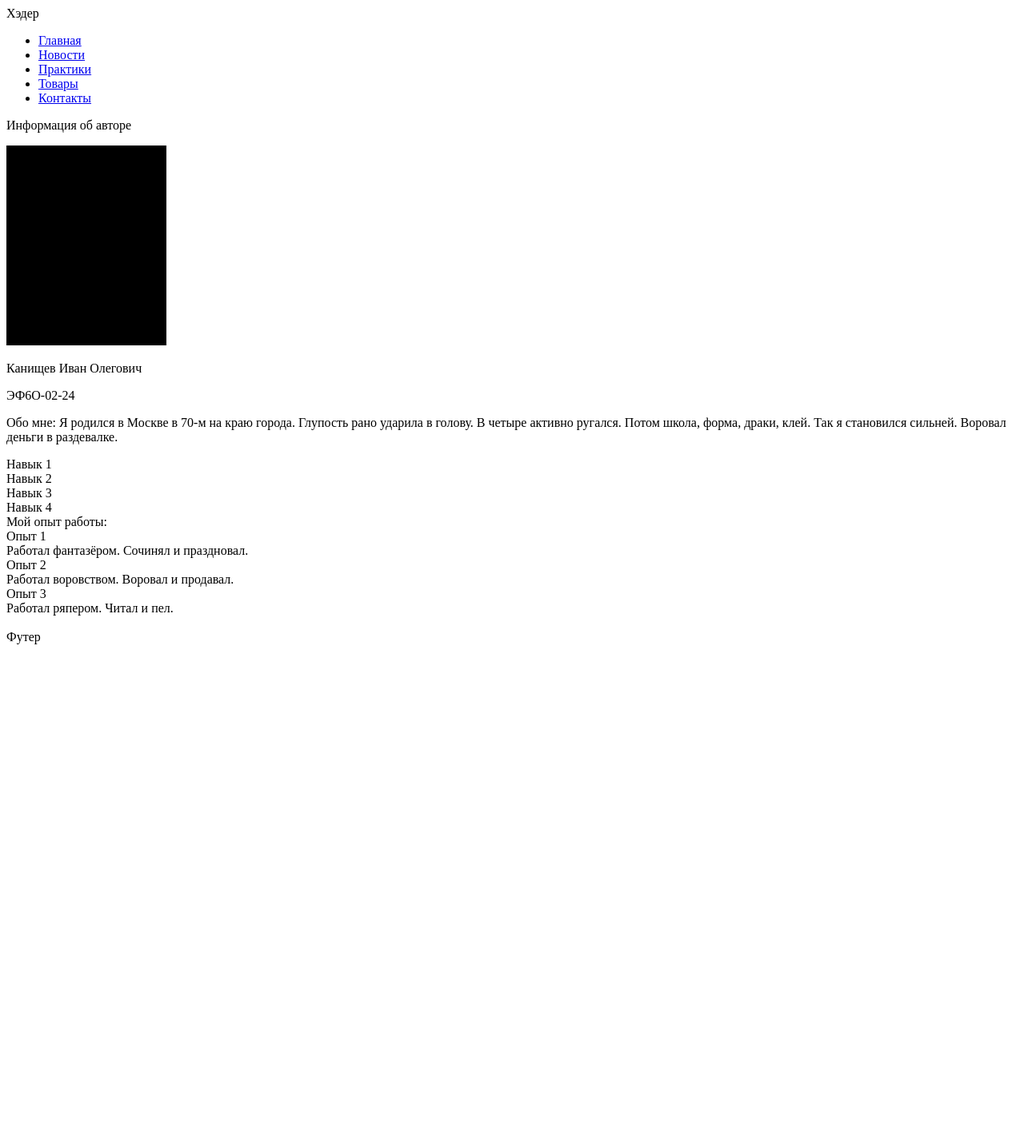
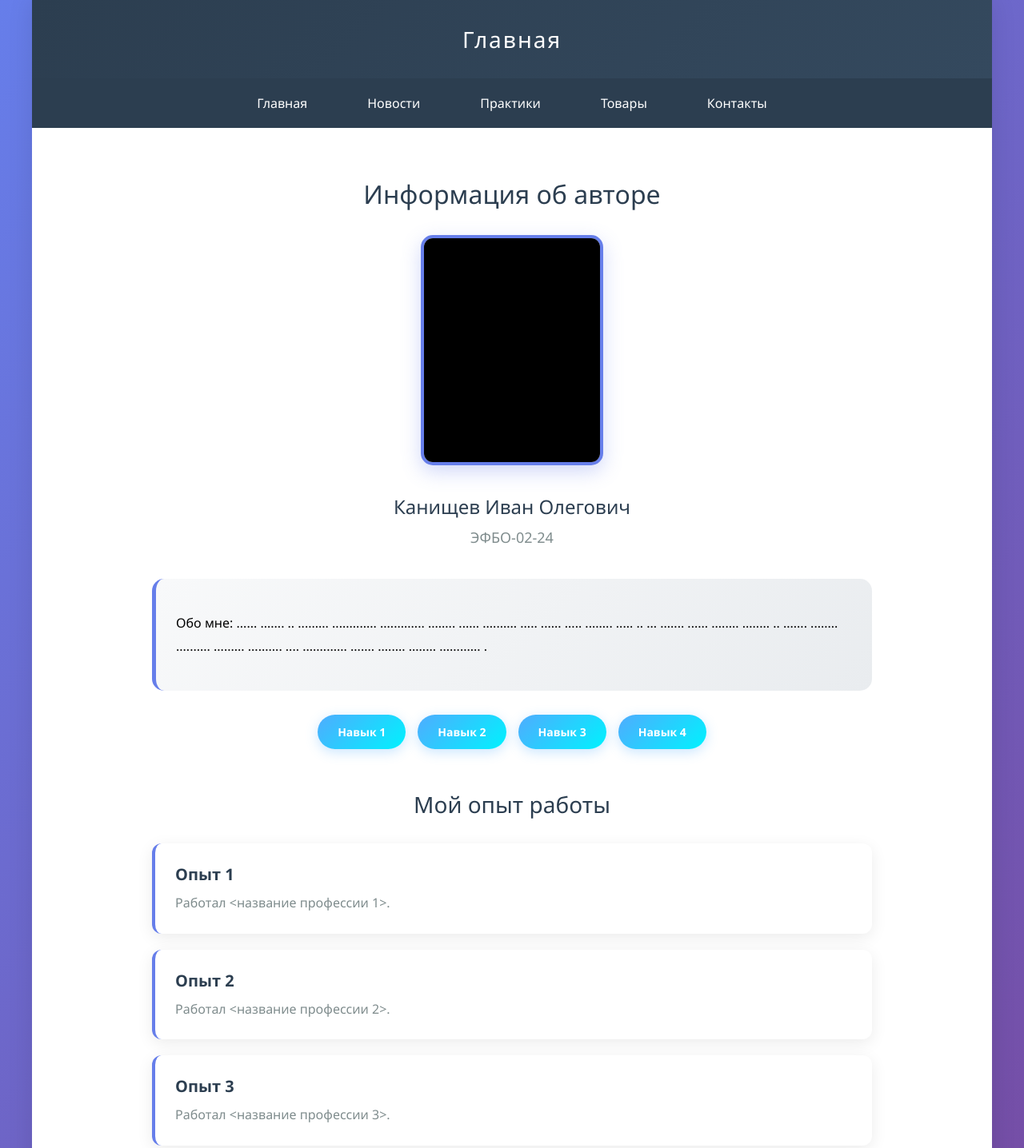
Before and after one commit to Avava-leet/frontend-and-backend-practice, a plain HTML site: page pages/index.html in a window 1280 px wide. Shown: the top 1436 px of the page at 80% size. Before the commit the page ends 814 px from the top, so only its background shows below. Drawn offline with Linux system fonts and the light colour scheme.

Commit message:
feat: 8 практическая

```diff
--- a/pages/contacts.html
+++ b/pages/contacts.html
@@ -4,25 +4,27 @@
     <meta charset="UTF-8">
     <meta name="viewport" content="width=device-width, initial-scale=1.0">
     <title>Семестровая работа</title>
+    <link rel="stylesheet" href="../style/styles.css">
 </head>
 <body>
-    <div id="header">Хэдер</div>
-    <div id="menu">
-        <ul>
-            <li><a href="index.html">Главная</a></li>
-            <li><a href="news.html">Новости</a></li>
-            <li><a href="practices.html">Практики</a></li>
-            <li><a href="goods.html">Товары</a></li>
-            <li><a href="contacts.html">Контакты</a></li>
-        </ul>
+    <div class="page-container">
+        <div class="header">Контакты</div>
+        <div class="nav">
+            <ul class="nav-list">
+                <li class="nav-item"><a class="nav-link" href="index.html">Главная</a></li>
+                <li class="nav-item"><a class="nav-link" href="news.html">Новости</a></li>
+                <li class="nav-item"><a class="nav-link" href="practices.html">Практики</a></li>
+                <li class="nav-item"><a class="nav-link" href="goods.html">Товары</a></li>
+                <li class="nav-item"><a class="nav-link" href="contacts.html">Контакты</a></li>
+            </ul>
     </div>
 
     <div id="content">
-        foipaquestions@fbi.gov<br>
-        Москва, Вознесенский пер., 8/5с3<br>
-        <button type="submit" id="submit-btn">Отправить</button>
+        <h2 class="section-title">foipaquestions@fbi.gov</h2>
+        <h2 class="section-title">Москва, Вознесенский пер., 8/5с3</h2>
+        <button type="submit" class="submit-btn">Отправить</button>
     </div>
 
-    <br><div id="footer">Футер</div>
+    <div class="footer">Футер</div>
 </body>
 </html>
--- a/pages/index.html
+++ b/pages/index.html
@@ -4,46 +4,58 @@
     <meta charset="UTF-8">
     <meta name="viewport" content="width=device-width, initial-scale=1.0">
     <title>Семестровая работа</title>
+    <link rel="stylesheet" href="../style/styles.css">
 </head>
 <body>
-    <div id="header">Хэдер</div>
-    <div id="menu">
-        <ul>
-            <li><a href="index.html">Главная</a></li>
-            <li><a href="news.html">Новости</a></li>
-            <li><a href="practices.html">Практики</a></li>
-            <li><a href="goods.html">Товары</a></li>
-            <li><a href="contacts.html">Контакты</a></li>
-        </ul>
+    <div class="page-container">
+        <div class="header">Главная</div>
+        <div class="nav">
+            <ul class="nav-list">
+                <li class="nav-item"><a class="nav-link" href="index.html">Главная</a></li>
+                <li class="nav-item"><a class="nav-link" href="news.html">Новости</a></li>
+                <li class="nav-item"><a class="nav-link" href="practices.html">Практики</a></li>
+                <li class="nav-item"><a class="nav-link" href="goods.html">Товары</a></li>
+                <li class="nav-item"><a class="nav-link" href="contacts.html">Контакты</a></li>
+            </ul>
+    </div>
 
-    </div>
-        <div id="content">
-        <p>Информация об авторе</p>
-        <img src="../images/photo.png" alt="Фото автора" width="200" height="250">
-        <p>Канищев Иван Олегович</p>
-        <p>ЭФ6О-02-24</p>
-        <p>Обо мне: Я родился в Москве в 70-м на краю города. Глупость рано ударила в голову. В четыре активно ругался. Потом школа, форма, драки, клей. Так я становился сильней. Воровал деньги в раздевалке.</p>
-        <div>Навык 1</div>
-        <div>Навык 2</div>
-        <div>Навык 3</div>
-        <div>Навык 4</div>
-        <div>
-            Мой опыт работы:
-            <div>
-                Опыт 1<br>
-                Работал фантазёром. Сочинял и праздновал.
+        <div class="content">
+            <div class="profile-header">
+                <h1 class="profile-title">Информация об авторе</h1>
+                <img class="profile-photo" src="../images/photo.png" alt="Фото автора">
+                <h2 class="profile-name">Канищев Иван Олегович</h2>
+                <p class="profile-group">ЭФБО-02-24</p>
             </div>
-            <div>
-                Опыт 2<br>
-                Работал воровством. Воровал и продавал.
+
+            <div class="about-me">
+                <p>Обо мне: ...... ....... .. ......... ............. ............. ........ ...... .......... ..... ...... ..... ........ ..... .. ... ....... ......
+                    ........ ........ .. ....... ........ .......... ......... .......... .... ............. ....... ........ ........ ............ .</p>
+                </div>
+
+            <div class="skills-container">
+                <div class="skill-tag">Навык 1</div>
+                <div class="skill-tag">Навык 2</div>
+                <div class="skill-tag">Навык 3</div>
+                <div class="skill-tag">Навык 4</div>
             </div>
-            <div>
-                Опыт 3<br>
-                Работал ряпером. Читал и пел.
+
+            <div class="experience-section">
+                <h2 class="section-title">Мой опыт работы</h2>
+                <div class="experience-card">
+                    <h3 class="experience-title">Опыт 1</h3>
+                    <p class="experience-desc">Работал &ltназвание профессии 1&gt. </p>
+                </div>
+                <div class="experience-card">
+                    <h3 class="experience-title">Опыт 2</h3>
+                    <p class="experience-desc">Работал &ltназвание профессии 2&gt.</p>
+                </div>
+                <div class="experience-card">
+                    <h3 class="experience-title">Опыт 3</h3>
+                    <p class="experience-desc">Работал &ltназвание профессии 3&gt.</p>
+                </div>
             </div>
         </div>
+        <div class="footer">Футер</div>
     </div>
-
-    <br><div id="footer">Футер</div>
 </body>
 </html>
--- /dev/null
+++ b/style/styles.css
@@ -0,0 +1,237 @@
+/* ********** БАЗОВЫЕ СТИЛИ ******** */
+body {
+    font-family: 'Segoe UI', Tahoma, Geneva, Verdana, sans-serif; /* Современный шрифт для лучшей читаемости */
+    margin: 0; /* Убираем стандартные отступы браузера */
+    padding: 0; /* Убираем стандартные внутренние отступы */
+    background: linear-gradient(135deg, #667eea 0%, #764ba2 100%); /* Красивый градиентный фон всей страницы */
+    min-height: 100vh; /* Минимальная высота равна высоте окна браузера */
+}
+
+/* **КОНТЕЙНЕР СТРАНИЦЫ*******/
+.page-container {
+    max-width: 1200px; /* Максимальная ширина контента */
+    margin: 0 auto; /* Центрирование контейнера по горизонтали */
+    background: white; /* Белый фон для основного содержимого */
+    min-height: 100vh; /* Минимальная высота равна высоте окна браузера */
+    box-shadow: 0 0 30px rgba(0,0,0,0.1); /* Легкая тень вокруг всего контента */
+}
+
+/* **ШАПКА*******/
+.header {
+    background: linear-gradient(135deg, #2c3e50 0%, #34495e 100%); /* Темный градиентный фон */
+    color: white; /* Белый цвет текста */
+    text-align: center; /* Выравнивание текста по центру */
+    padding: 30px; /* Внутренние отступы со всех сторон */
+    font-size: 28px; /* Размер шрифта */
+    font-weight: 300; /* Легкое начертание шрифта */
+    letter-spacing: 2px; /* Расстояние между буквами */
+}
+
+/* **НАВИГАЦИЯ*******/
+.nav {
+    background: #2c3e50; /* Темно-синий фон навигации */
+    padding: 20px 0; /* Вертикальные отступы */
+}
+
+.nav-list {
+    list-style: none; /* Убираем маркеры списка */
+    margin: 0; /* Убираем внешние отступы */
+    padding: 0; /* Убираем внутренние отступы */
+    display: flex; /* Горизонтальное расположение элементов */
+    justify-content: center; /* Выравнивание по центру */
+    gap: 25px; /* Расстояние между элементами навигации */
+}
+
+.nav-item {
+    margin: 0; /* Убираем отступы у пунктов меню */
+}
+
+.nav-link {
+    color: white; /* Белый цвет текста ссылок */
+    text-decoration: none; /* Убираем подчеркивание ссылок */
+    padding: 12px 25px; /* Отступы внутри ссылок */
+    border-radius: 25px; /* Скругленные углы (капсульная форма) */
+    transition: all 0.3s ease; /* Плавные анимации при изменении */
+    font-weight: 500; /* Средняя жирность шрифта */
+}
+
+.nav-link:hover {
+    background: rgba(255,255,255,0.1); /* Полупрозрачный белый фон при наведении */
+    transform: translateY(-2px); /* Легкое поднятие элемента при наведении */
+}
+
+/* ==== ОСНОВНОЙ КОНТЕНТ ==== */
+.content {
+    padding: 40px; /* Внутренние отступы контента */
+    max-width: 900px; /* Максимальная ширина контента */
+    margin: 0 auto; /* Центрирование контента */
+}
+
+/* ==== ГЛАВНАЯ СТРАНИЦА ==== */
+.profile-header {
+    text-align: center; /* Выравнивание по центру */
+    margin-bottom: 40px; /* Отступ снизу */
+}
+
+.profile-title {
+    font-size: 32px; /* Размер шрифта заголовка */
+    color: #2c3e50; /* Темно-синий цвет текста */
+    margin-bottom: 10px; /* Отступ снизу */
+    font-weight: 300; /* Легкое начертание шрифта */
+}
+
+.profile-photo {
+    width: 220px; /* Фиксированная ширина фото */
+    height: 280px; /* Фиксированная высота фото */
+    border-radius: 15px; /* Скругленные углы фото */
+    object-fit: cover; /* Обрезка фото для сохранения пропорций */
+    margin: 20px auto; /* Центрирование и отступы */
+    border: 4px solid #667eea; /* Синяя рамка вокруг фото */
+    box-shadow: 0 8px 25px rgba(102, 126, 234, 0.3); /* Тень с синим оттенком */
+}
+
+.profile-name {
+    font-size: 24px; /* Размер шрифта имени */
+    color: #2c3e50; /* Темно-синий цвет текста */
+    margin: 10px 0; /* Вертикальные отступы */
+    font-weight: 500; /* Средняя жирность шрифта */
+}
+
+.profile-group {
+    font-size: 18px; /* Размер шрифта группы */
+    color: #7f8c8d; /* Серый цвет текста */
+    margin: 5px 0; /* Вертикальные отступы */
+}
+
+.about-me {
+    background: linear-gradient(135deg, #f8f9fa 0%, #e9ecef 100%); /* Светлый градиентный фон */
+    padding: 25px; /* Внутренние отступы */
+    border-radius: 15px; /* Скругленные углы */
+    margin: 30px 0; /* Вертикальные отступы */
+    border-left: 5px solid #667eea; /* Синяя полоса слева */
+    font-size: 16px; /* Размер шрифта текста */
+    line-height: 1.8; /* Межстрочный интервал */
+}
+
+/* ...... НАВЫКИ ...... */
+.skills-container {
+    display: flex; /* Горизонтальное расположение навыков */
+    justify-content: center; /* Выравнивание по центру */
+    flex-wrap: wrap; /* Перенос на новую строку при необходимости */
+    gap: 15px; /* Расстояние между навыками */
+    margin: 30px 0; /* Вертикальные отступы */
+}
+
+.skill-tag {
+    background: linear-gradient(135deg, #4facfe 0%, #00f2fe 100%); /* Голубой градиентный фон */
+    color: white; /* Белый цвет текста */
+    padding: 12px 25px; /* Внутренние отступы */
+    border-radius: 25px; /* Круглые углы (капсульная форма) */
+    font-weight: 600; /* Жирный шрифт */
+    font-size: 14px; /* Размер шрифта */
+    box-shadow: 0 4px 15px rgba(79, 172, 254, 0.3); /* Тень с голубым оттенком */
+    transition: all 0.3s ease; /* Плавные анимации при изменении */
+}
+
+.skill-tag:hover {
+    transform: translateY(-3px); /* Поднятие элемента при наведении */
+    box-shadow: 0 6px 20px rgba(79, 172, 254, 0.4); /* Увеличение тени при наведении */
+}
+
+/* ...... ОПЫТ РАБОТЫ ...... */
+.experience-section {
+    margin-top: 50px; /* Отступ сверху */
+}
+
+.section-title {
+    font-size: 28px; /* Размер шрифта заголовка секции */
+    color: #2c3e50; /* Темно-синий цвет текста */
+    text-align: center; /* Выравнивание по центру */
+    margin-bottom: 30px; /* Отступ снизу */
+    font-weight: 300; /* Легкое начертание шрифта */
+}
+
+.experience-card {
+    background: white; /* Белый фон карточки */
+    padding: 25px; /* Внутренние отступы */
+    margin: 20px 0; /* Вертикальные отступы */
+    border-radius: 12px; /* Скругленные углы */
+    box-shadow: 0 5px 20px rgba(0,0,0,0.08); /* Легкая тень */
+    border-left: 4px solid #667eea; /* Синяя полоса слева */
+    transition: transform 0.3s ease; /* Плавная анимация трансформации */
+}
+
+.experience-card:hover {
+    transform: translateX(5px); /* Сдвиг вправо при наведении */
+}
+
+.experience-title {
+    font-size: 20px; /* Размер шрифта заголовка опыта */
+    color: #2c3e50; /* Темно-синий цвет текста */
+    margin: 0 0 10px 0; /* Отступ снизу */
+    font-weight: 600; /* Жирный шрифт */
+}
+
+.experience-desc {
+    color: #7f8c8d; /* Серый цвет текста */
+    line-height: 1.6; /* Межстрочный интервал */
+    margin: 0; /* Убираем отступы */
+}
+.goods-desc {
+    color: #7f8c8d;
+}
+
+.goods-gr{
+    width: 75%;
+    float: right;
+}
+.goods-photo{
+    float: left;
+    width: 200px; /* Фиксированная ширина фото */
+    height: 250px; /* Фиксированная высота фото */
+    border-radius: 15px; /* Скругленные углы фото */
+    object-fit: cover; /* Обрезка фото для сохранения пропорций */
+    box-shadow: 0 8px 25px rgba(102, 126, 234, 0.3); /* Тень с синим оттенком */
+    }
+.goods-card{
+    background: white; /* Белый фон карточки */
+    padding: 25px; /* Внутренние отступы */
+    margin: 20px 0; /* Вертикальные отступы */
+    border-radius: 12px; /* Скругленные углы */
+    box-shadow: 0 5px 20px rgba(0,0,0,0.08); /* Легкая тень */
+    border-left: 4px solid #667eea; /* Синяя полоса слева */
+
+}
+.goods-card:after {
+    display: table;
+    clear: both;
+    content: "";
+    transition: transform 0.3s ease; /* Плавная анимация трансформации */
+}
+
+/* ==== ФУТЕР ==== */
+.footer {
+    background: linear-gradient(135deg, #544b88 0%, #34495e 100%); /* Темный градиентный фон */
+    color: white; /* Белый цвет текста */
+    text-align: center; /* Выравнивание по центру */
+    padding: 30px; /* Внутренние отступы */
+    margin-top: 50px; /* Отступ сверху */
+}
+.submit-btn {
+    background: linear-gradient(135deg, #5354a3 0%, #284e88 100%); /* Голубой градиентный фон */
+    color: white; /* Белый цвет текста */
+    padding: 12px 25px; /* Внутренние отступы */
+    border-radius: 25px; /* Круглые углы (капсульная форма) */
+    font-weight: 600; /* Жирный шрифт */
+    font-size: 14px; /* Размер шрифта */
+    box-shadow: 0 4px 15px rgba(79, 172, 254, 0.3); /* Тень с голубым оттенком */
+    transition: all 0.3s ease; /* Плавные анимации при изменении */
+    margin: 0 auto;
+    display: block;
+
+}
+
+.submit-btn:hover {
+    transform: translateY(-3px); /* Поднятие элемента при наведении */
+    box-shadow: 0 10px 20px rgba(62, 93, 179, 0.4); /* Увеличение тени при наведении */
+}
```
Also changed, not shown: pages/goods.html (+39 -28 lines), pages/news.html (+30 -27 lines), pages/practices.html (+14 -12 lines), images/goods1.jpg, images/goods2.jpg, images/goods3.jpg.
